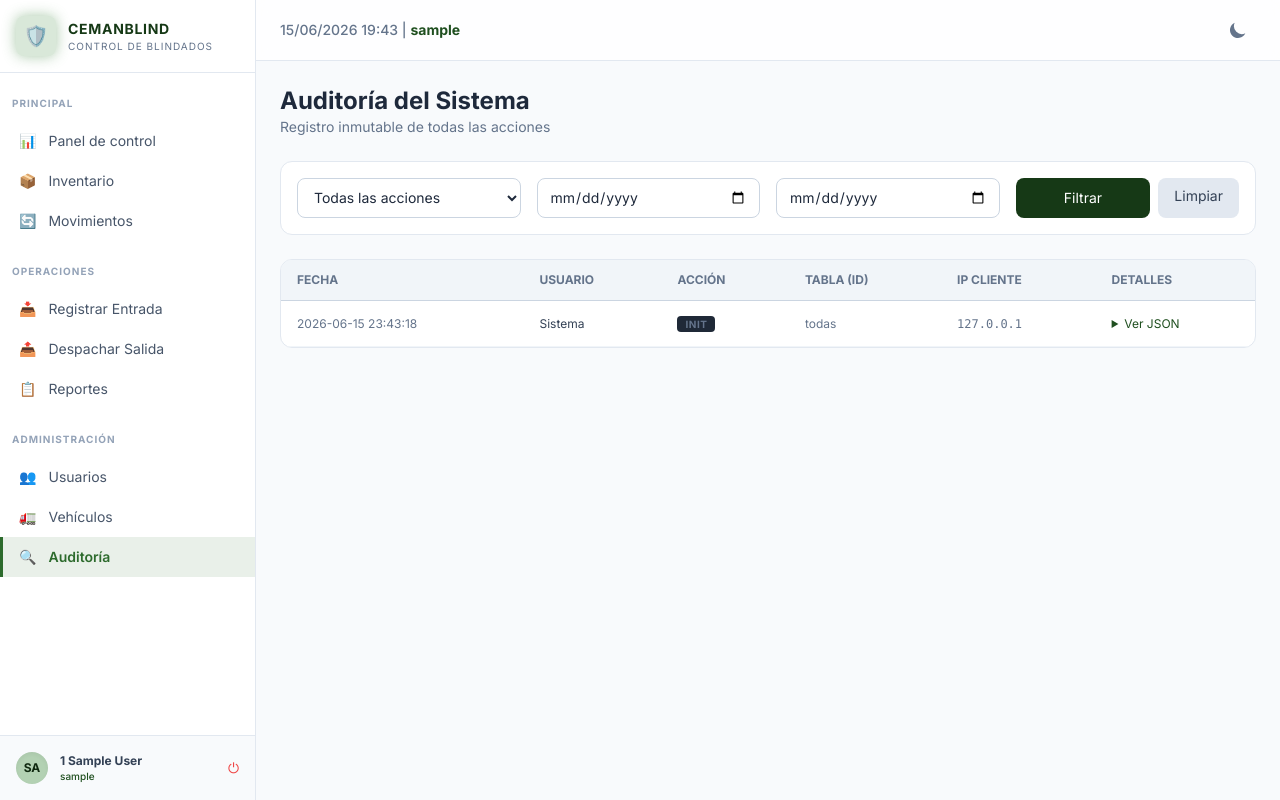
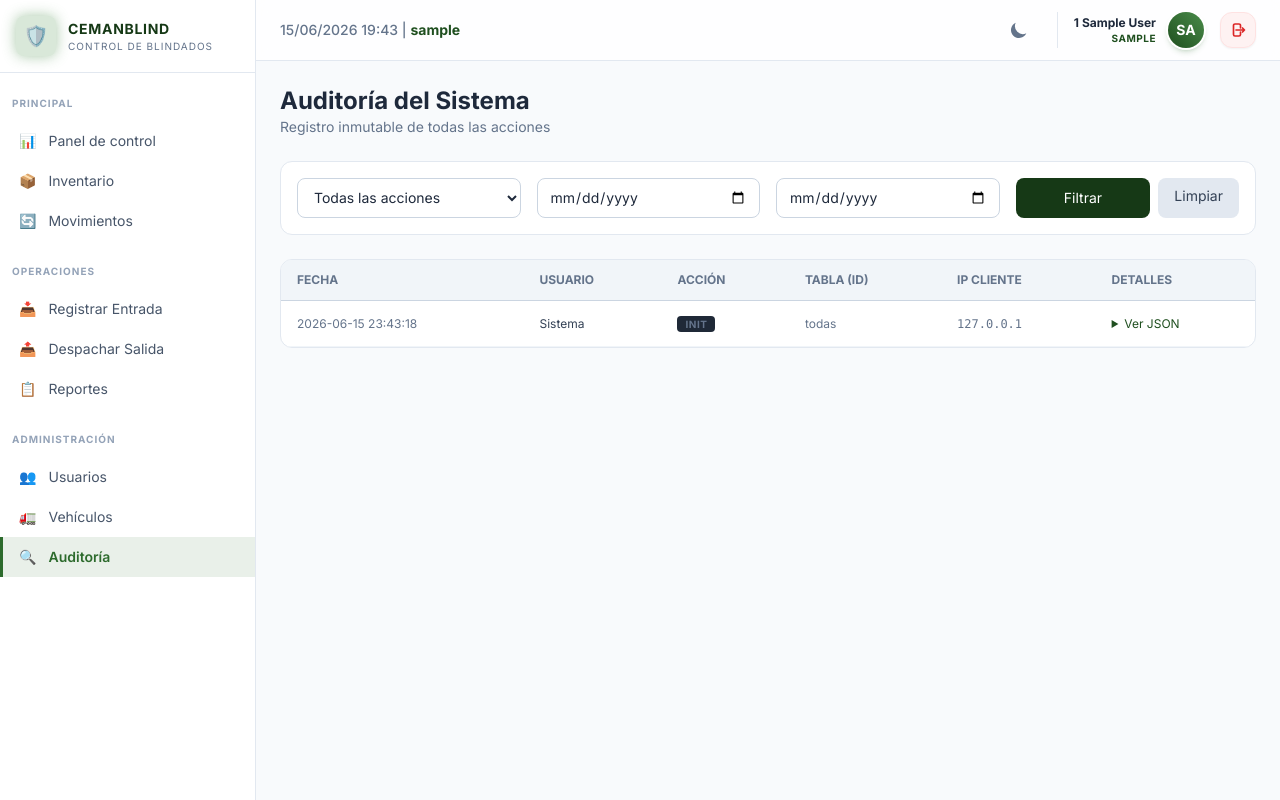
Before and after one commit to MiguelOllarves/ProyectoCemanblin, a PHP site: page /modules/auditoria/index.php in a window 1280 px wide. Run offline with PHP 8.4, Linux system fonts and the light colour scheme; the visitor is signed in with stand-in values (Sample User, id 1); some libraries are stand-ins or nearby versions.

Commit message:
style: Rediseñar y mover perfil de usuario y botón de logout a la barra superior

```diff
--- a/includes/header.php
+++ b/includes/header.php
@@ -166,19 +166,7 @@ $currentDir = basename(dirname($_SERVER['PHP_SELF']));
             <?php endif; ?>
         </nav>
 
-        <!-- User Info -->
-        <div class="p-4 border-t border-slate-200 dark:border-steel-800 bg-slate-50 dark:bg-transparent">
-            <div class="flex items-center gap-3">
-                <div class="w-8 h-8 bg-military-200 dark:bg-military-700 rounded-full flex items-center justify-center text-xs font-bold text-military-800 dark:text-military-300 shadow-inner">
-                    <?= strtoupper(substr($currentUser['nombre'], 0, 2)) ?>
-                </div>
-                <div class="flex-1 min-w-0">
-                    <p class="text-xs font-bold text-slate-700 dark:text-gray-300 truncate"><?= sanitize($currentUser['grado'] . ' ' . $currentUser['nombre']) ?></p>
-                    <p class="text-[10px] text-military-600 dark:text-military-400 font-medium"><?= sanitize($currentUser['rol_name']) ?></p>
-                </div>
-                <a href="<?= BASE_URL ?>/logout.php" class="text-red-500 hover:text-red-700 dark:text-red-400 dark:hover:text-red-300 text-sm transition-colors" title="Cerrar Sesión">⏻</a>
-            </div>
-        </div>
+        <!-- User Info Removed (Moved to Header) -->
     </aside>
 
     <!-- Main Content -->
@@ -211,6 +199,22 @@ $currentDir = basename(dirname($_SERVER['PHP_SELF']));
                         <span class="absolute -top-1 -right-1 w-4 h-4 bg-red-600 text-white text-[9px] rounded-full flex items-center justify-center font-bold border-2 border-white dark:border-steel-950 shadow-sm"><?= $alertCount ?></span>
                     </a>
                     <?php endif; ?>
+
+                    <!-- User Profile & Logout -->
+                    <div class="flex items-center gap-3 pl-4 border-l border-slate-200 dark:border-steel-800 ml-1">
+                        <div class="hidden md:flex flex-col text-right">
+                            <span class="text-xs font-bold text-slate-800 dark:text-gray-200"><?= sanitize($currentUser['grado'] . ' ' . $currentUser['nombre']) ?></span>
+                            <span class="text-[10px] font-bold text-military-600 dark:text-military-400 uppercase tracking-wider"><?= sanitize($currentUser['rol_name']) ?></span>
+                        </div>
+                        <div class="w-9 h-9 rounded-full bg-gradient-to-tr from-military-600 to-military-400 text-white flex items-center justify-center text-sm font-bold shadow-md shadow-military-500/30 ring-2 ring-white dark:ring-steel-950">
+                            <?= strtoupper(substr($currentUser['nombre'], 0, 2)) ?>
+                        </div>
+                        <a href="<?= BASE_URL ?>/logout.php" class="ml-1 flex items-center justify-center w-9 h-9 rounded-xl bg-red-50 hover:bg-red-500 hover:text-white dark:bg-red-900/30 dark:hover:bg-red-600 text-red-600 dark:text-red-400 dark:hover:text-white transition-all duration-300 shadow-sm border border-red-100 dark:border-red-900/50" title="Cerrar Sesión">
+                            <svg xmlns="http://www.w3.org/2000/svg" fill="none" viewBox="0 0 24 24" stroke-width="2.5" stroke="currentColor" class="w-4 h-4">
+                                <path stroke-linecap="round" stroke-linejoin="round" d="M15.75 9V5.25A2.25 2.25 0 0013.5 3h-6a2.25 2.25 0 00-2.25 2.25v13.5A2.25 2.25 0 007.5 21h6a2.25 2.25 0 002.25-2.25V15m3 0l3-3m0 0l-3-3m3 3H9" />
+                            </svg>
+                        </a>
+                    </div>
                 </div>
             </div>
         </header>
```
